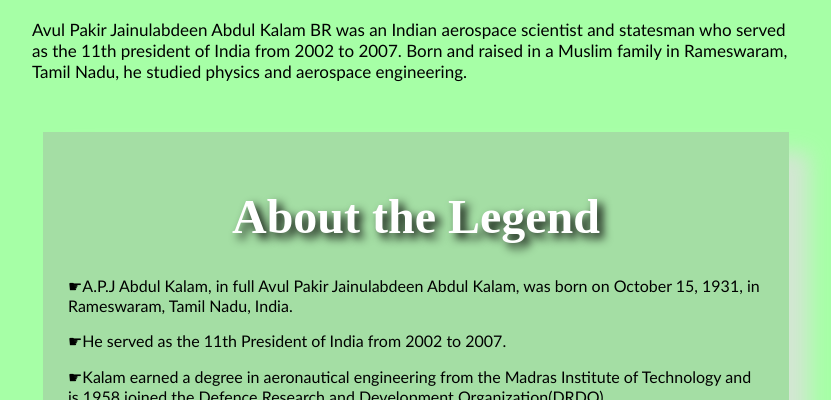
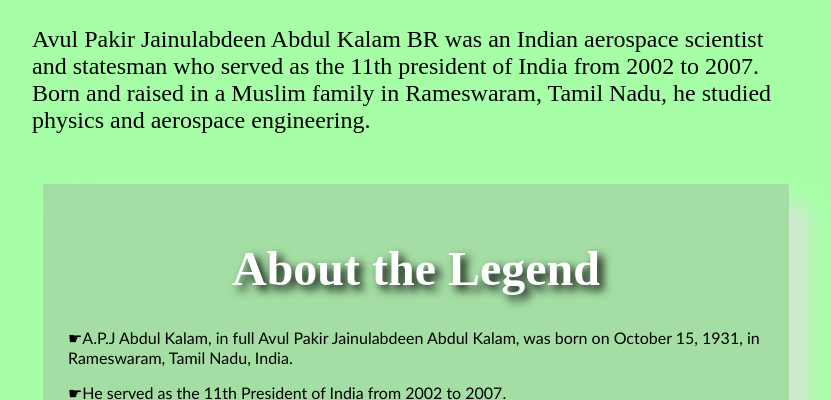
Before and after one commit to niti2601/APJ-Abdul-Kalam, a plain HTML site: page index.html in a window 1280 px wide. Shown: the part 700-1100 px from the top of the page, without its empty margins (224-1055 px from the left). Drawn offline with Linux system fonts and the light colour scheme.

Commit message:
Update style.css

```diff
--- a/style.css
+++ b/style.css
@@ -18,8 +18,8 @@ body{
 }
 
 .title-details{
-    font-size: 17px;
-/*     font-family: 'Times New Roman', Times, serif; */
+    font-size: 1.5rem;
+    font-family: 'Times New Roman', Times, serif;
 }
 
 .about{
```
